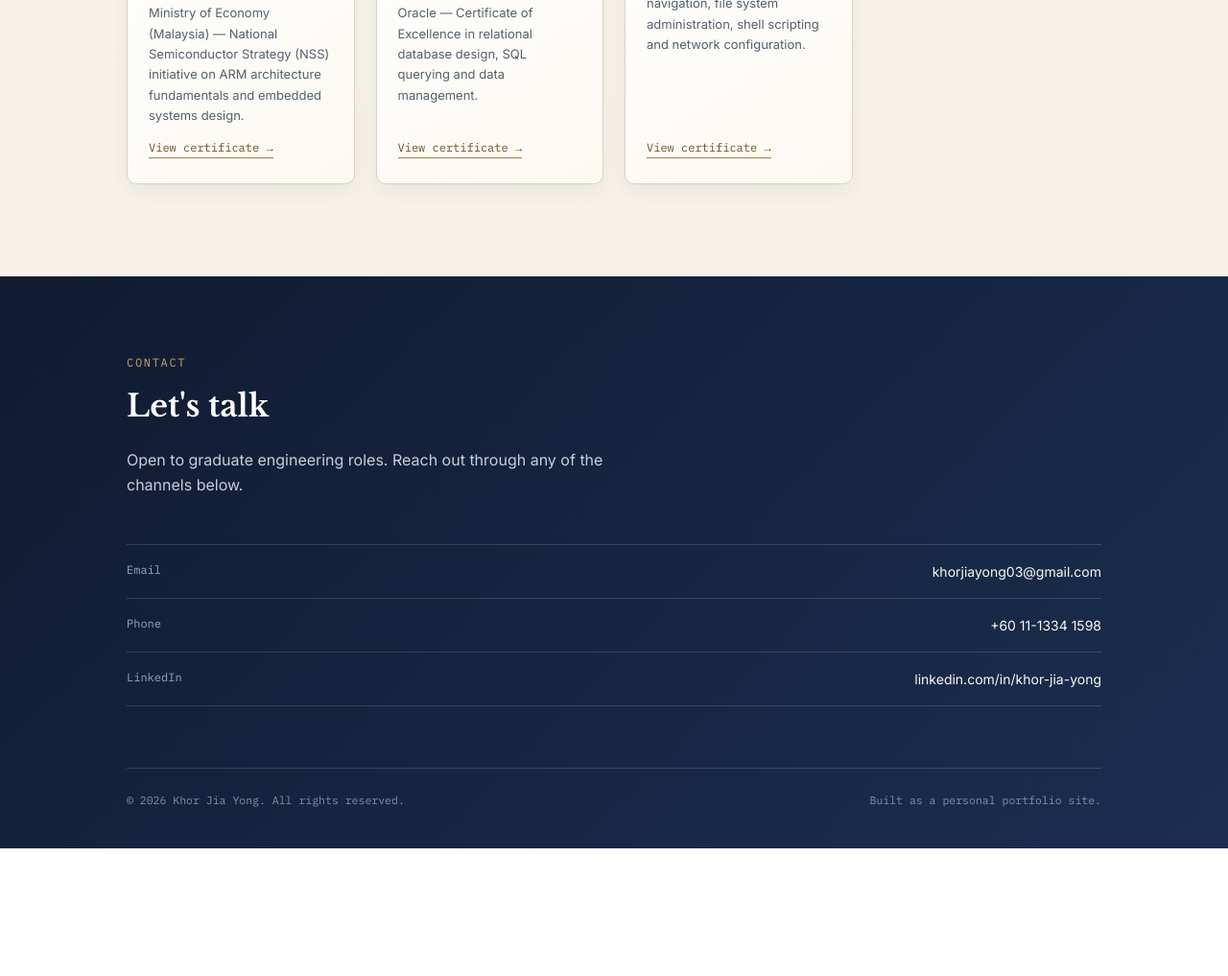
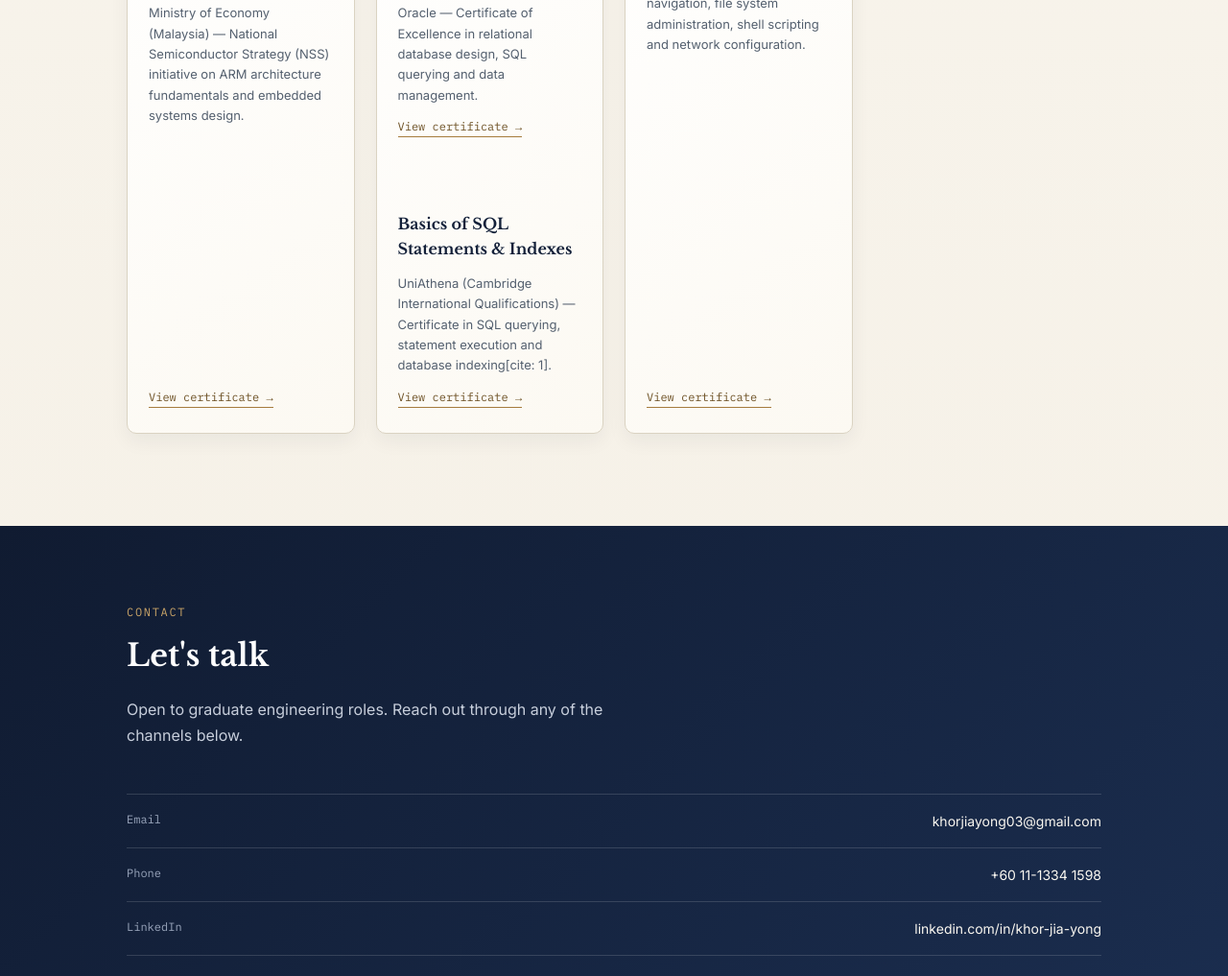
Before and after one commit to Khor03/Portfolio-Khor-Jia-Yong, a plain HTML site: page index.html in a window 1280 px wide. Shown: the part 3835-4852 px from the top of the page at 96% size. Before the commit the page ends 4719 px from the top, so only its background shows below. Drawn offline with nearby package versions, Linux system fonts and the light colour scheme.

Commit message:
Update index.html

```diff
--- a/index.html
+++ b/index.html
@@ -467,19 +467,23 @@
         <div class="doc-icon">09</div>
         <h3>Introduction to ARM On-Demand Training Programme</h3>
         <p>Ministry of Economy (Malaysia) — National Semiconductor Strategy (NSS) initiative on ARM architecture fundamentals and embedded systems design.</p>
-        <a href="documents/certificate9.pdf" target="_blank" rel="noopener" download>View certificate →</a>
+        <a href="documents/certificate-9.pdf" target="_blank" rel="noopener" download>View certificate →</a>
       </div>
       <div class="doc-card">
-        <div class="doc-icon">10</div>
-        <h3>Databases for Developers: Foundations</h3>
-        <p>Oracle — Certificate of Excellence in relational database design, SQL querying and data management.</p>
-        <a href="documents/certificate10.pdf" target="_blank" rel="noopener" download>View certificate →</a>
+      <div class="doc-icon">10</div>
+      <h3>Databases for Developers: Foundations</h3>
+      <p>Oracle — Certificate of Excellence in relational database design, SQL querying and data management.</p>
+      <a href="documents/certificate-10.pdf" target="_blank" rel="noopener" download>View certificate →</a>
+      <br><br>
+      <h3>Basics of SQL Statements & Indexes</h3>
+      <p>UniAthena (Cambridge International Qualifications) — Certificate in SQL querying, statement execution and database indexing[cite: 1].</p>
+      <a href="documents/certificate-12.pdf" target="_blank" rel="noopener" download>View certificate →</a>
       </div>
       <div class="doc-card">
         <div class="doc-icon">11</div>
         <h3>Linux Unhatched</h3>
         <p>Cisco Networking Academy — Command-line interface navigation, file system administration, shell scripting and network configuration.</p>
-        <a href="documents/certificate11.pdf" target="_blank" rel="noopener" download>View certificate →</a>
+        <a href="documents/certificate-11.pdf" target="_blank" rel="noopener" download>View certificate →</a>
       </div>
     </div>
   </div>
```
